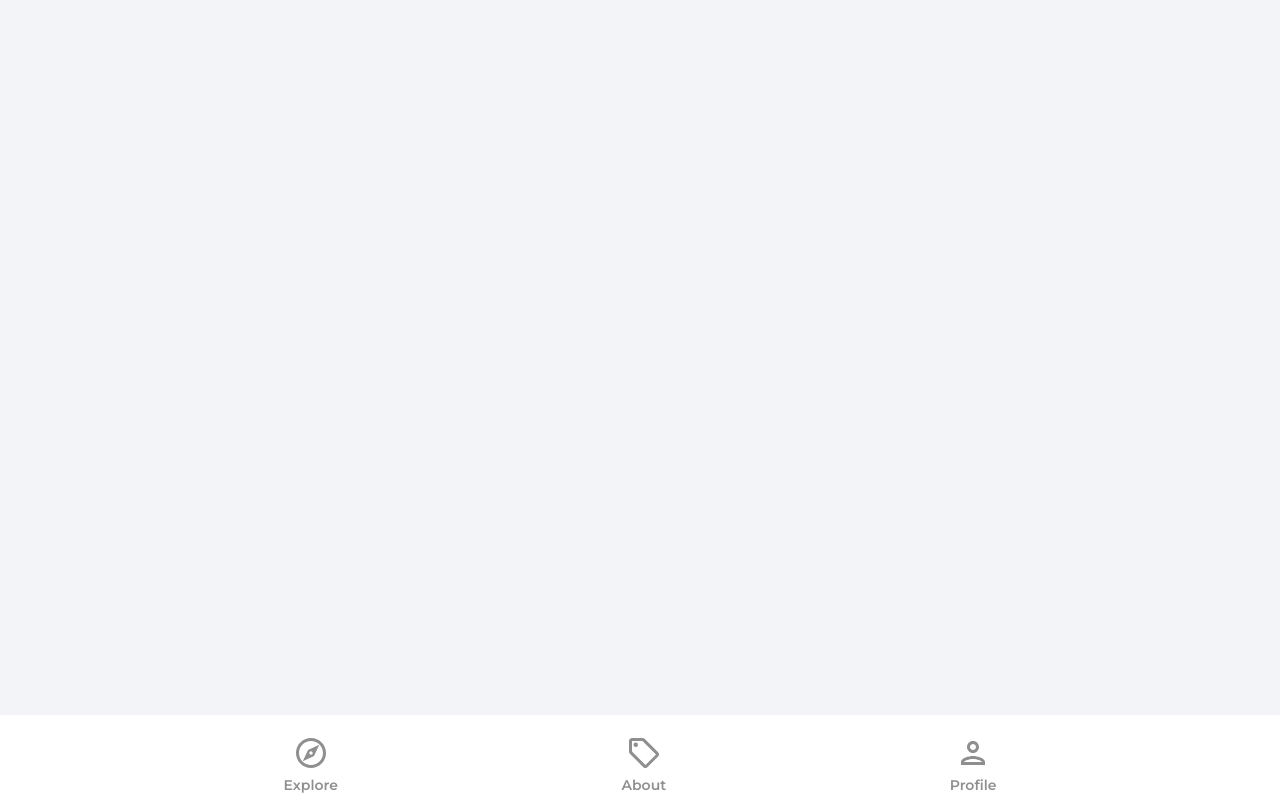
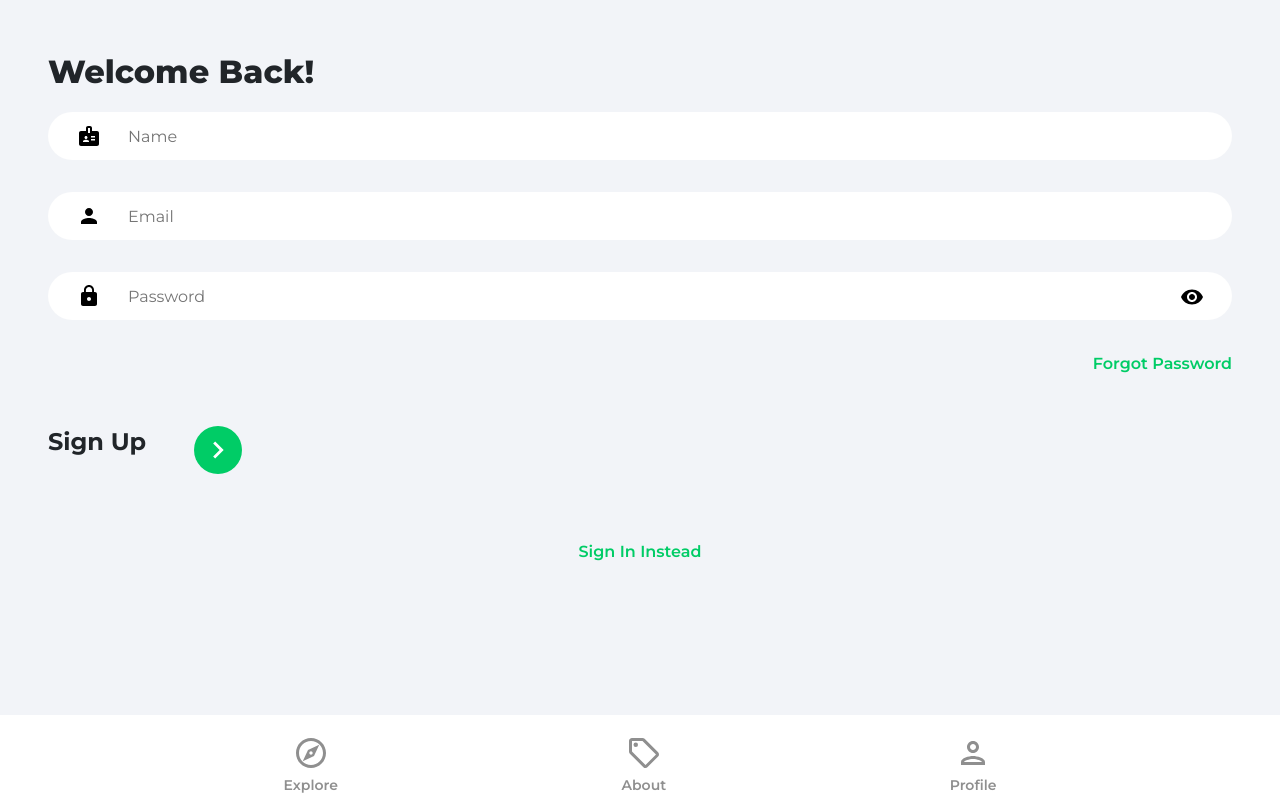
Before and after one commit to edewajosh/vigilant-barnacle, a React (Create React App) app in the folder fin-app/: page /sign-up in a window 1280 px wide. Built offline with nearby package versions, Linux system fonts and the light colour scheme; the HTML template or start-up script is replaced by a standard one.

Commit message:
added signup page

```diff
--- a/fin-app/src/App.js
+++ b/fin-app/src/App.js
@@ -7,6 +7,7 @@ import About from './pages/About';
 import Dashboard from './pages/Dashboard';
 import Explore from './pages/Explore';
 import SignIn from './pages/SignIn';
+import SignUp from './pages/SignUp';
 
 const App = () => {
   const [token, setToken] = useState([])
@@ -23,6 +24,7 @@ const App = () => {
           </Route>
           <Route path='/about' element={<About />} />
           <Route path="/sign-in" element={<SignIn />}/>
+          <Route path="/sign-up" element={<SignUp />}/>
         </Routes>
         <NavBar />
       </Router>
--- /dev/null
+++ b/fin-app/src/pages/SignUp.jsx
@@ -0,0 +1,114 @@
+import { useState } from 'react';
+import { Link, useNavigate } from 'react-router-dom';
+import { ReactComponent as ArrowRightIcon } from '../assets/svg/keyboardArrowRightIcon.svg';
+import visibilityIcon from '../assets/svg/visibilityIcon.svg';
+
+const API_URL = "http://127.0.0.1:8000/api/v1/users/users/"
+
+const SignUp = () => {
+
+    const [showPassword, setShowPassword] = useState(false);
+
+    const [formData, setFormData ] = useState({
+        username: '',
+        email: '',
+        password: ''
+    })
+
+    const {username, email, password} = formData
+
+    const navigate = useNavigate()
+
+    const onChange = (e) => {
+        setFormData((prevState) => ({
+            ...prevState,
+            [e.target.id]: e.target.value,
+        }))
+    }
+
+    const onSubmit = async (e) => {
+        e.preventDefault()
+
+        try {
+            // const auth = getAuth()
+            const userCredential = await fetch(API_URL, {
+                method: 'POST',
+                headers: {
+                    'Accept': 'application/json',
+                    'Content-Type': 'application/json'
+                },
+                body: JSON.stringify({'email': email, 'password': password, 'username': username})
+            })
+
+            if(userCredential.status === 201){
+                const formDataCopy = {...formData}
+                delete formDataCopy.password
+
+                navigate('/')
+            }
+        } catch (error) {
+            console.error("Please check your credentials again")
+        }
+    }
+  return (
+    <>
+        <div className='pageContainer'>
+            <header>
+                <p className='pageHeader'>
+                    Welcome Back!
+                </p>
+            </header>
+            <form onSubmit={onSubmit}>
+                <input
+                    type="text"
+                    className="nameInput"
+                    id="username"
+                    placeholder='Name'
+                    value={username}
+                    onChange={onChange}
+                />
+                <input
+                    type="email"
+                    className="emailInput"
+                    id="email"
+                    placeholder='Email'
+                    value={email}
+                    onChange={onChange}
+                />
+                <div className='passwordInputDiv'>
+                    <input
+                        type={showPassword ? 'text': 'password'}
+                        className="passwordInput"
+                        id='password'
+                        placeholder='Password'
+                        value={password}
+                        onChange={onChange}
+                     />
+                     <img
+                        src={visibilityIcon}
+                        alt="show password"
+                        className='showPassword'
+                        onClick={() => setShowPassword((prevState) => !prevState)}
+                     />
+                </div>
+                <Link to='/forgot-password' className='forgotPasswordLink'>
+                    Forgot Password
+                </Link>
+                <div className='signUpBar'>
+                    <p className='signUpText'>
+                        Sign Up
+                    </p>
+                    <button className="signUpButton">
+                        <ArrowRightIcon fill='#ffffff' width='34px' height='34px' />
+                    </button>
+                </div>
+            </form>
+            {/* Google OAuth */}
+            {/* <OAuth /> */}
+            <Link to='/sign-in' className='registerLink'>Sign In Instead</Link>
+        </div>
+    </>
+  )
+}
+
+export default SignUp
```
